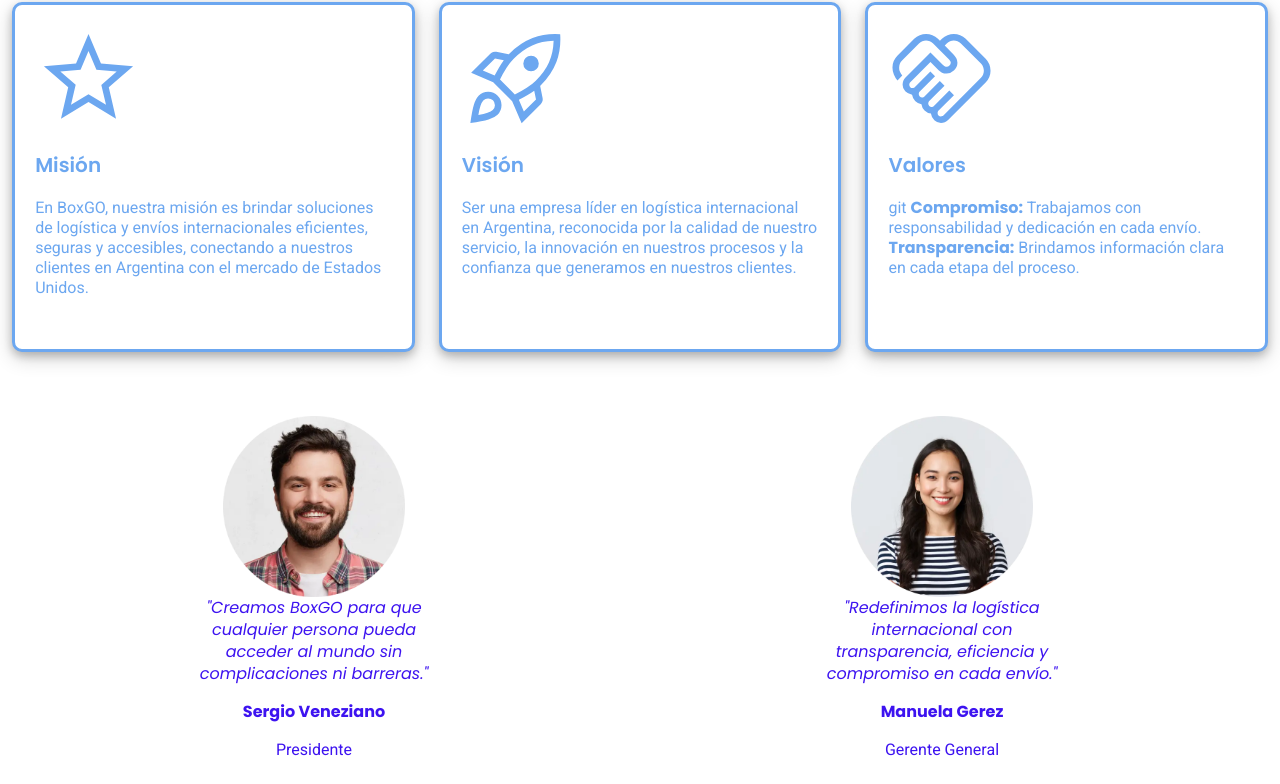
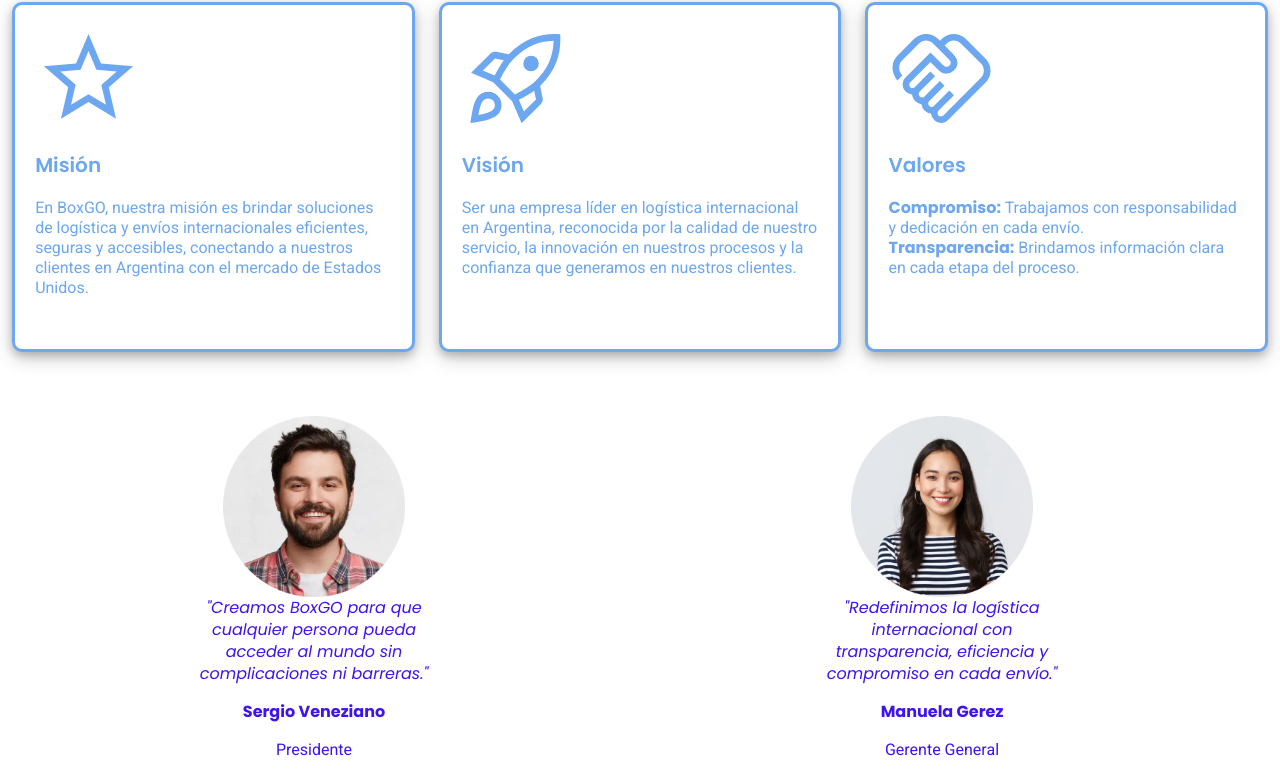
Before and after one commit to agustina-prog/BoxGO-SEO, a website: page pages/sobre-nosotros.html in a window 1280 px wide. Shown: the part 1375-2159 px from the top of the page. Drawn offline with nearby package versions, Linux system fonts and the light colour scheme; a web font is replaced by a local one.

Commit message:
actualice pagina nosotro

```diff
--- a/pages/sobre-nosotros.html
+++ b/pages/sobre-nosotros.html
@@ -67,7 +67,7 @@
                 <div class="mis-cards">
                     <img src="../img/icons/valores.svg" alt="un ícono de dos manos agrarradas representando los valores">
                     <figcaption>Valores</figcaption>
-                    <p>git
+                    <p>
                     <strong>Compromiso:</strong> Trabajamos con responsabilidad y dedicación en cada envío. <br>
                     <strong>Transparencia:</strong> Brindamos información clara en cada etapa del proceso. <br>
                     </p>
```
